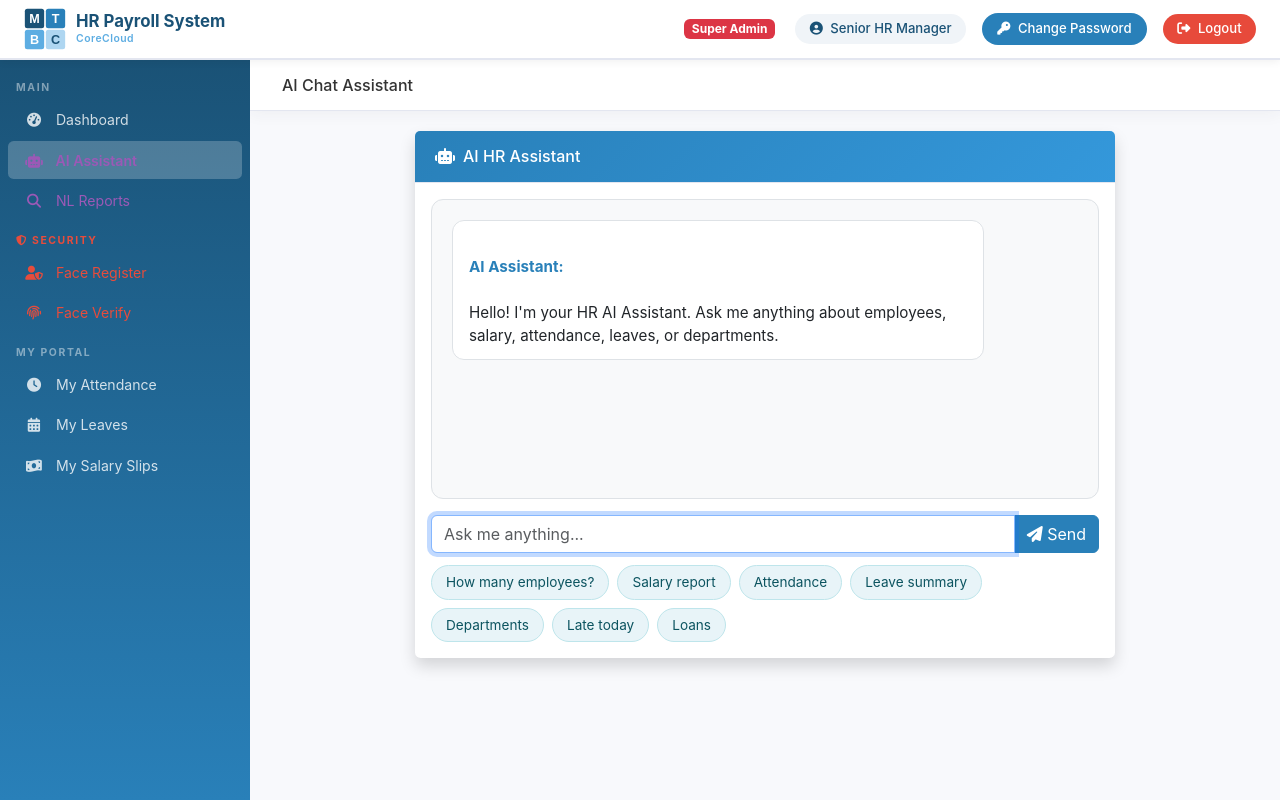
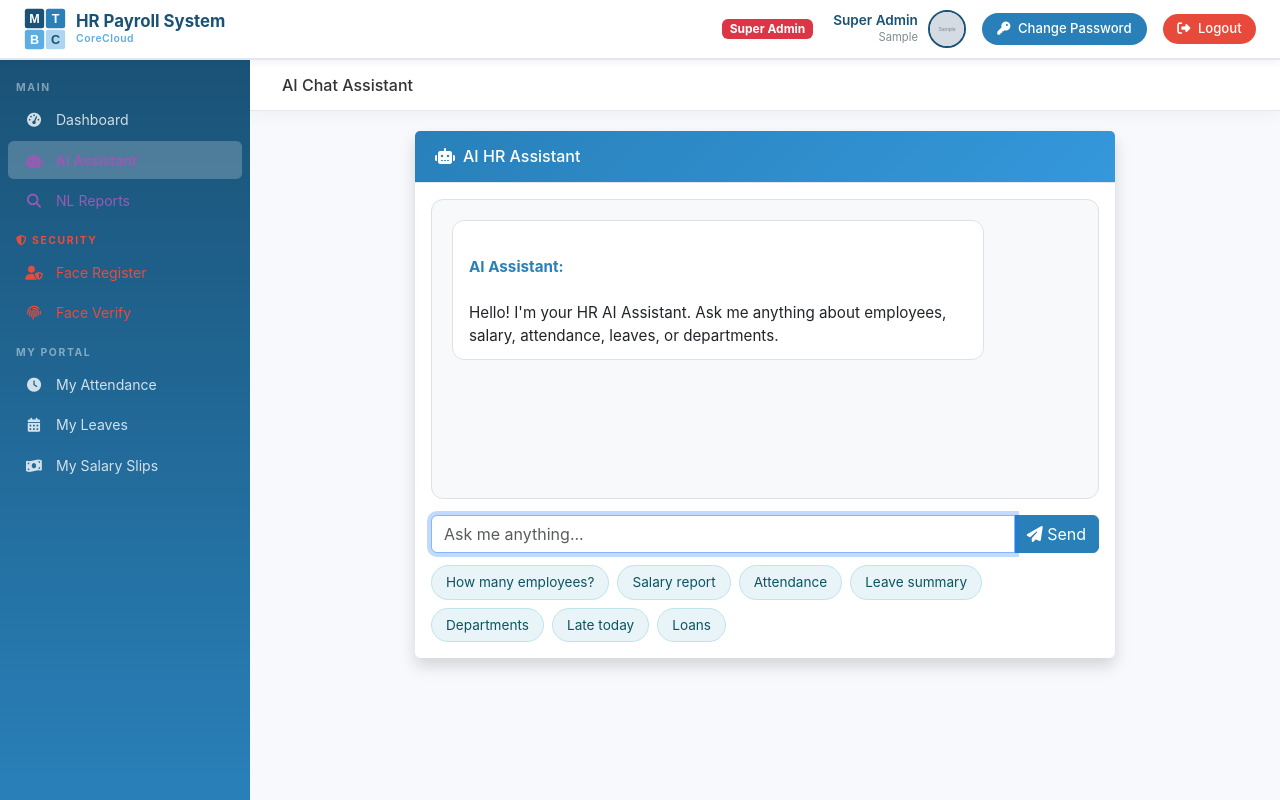
Before and after one commit to banday72/HR-PAYROLL-SYSTEM, a Django app: page /ai/chat/ in a window 1280 px wide. Run offline with Django 5.2, Linux system fonts and the light colour scheme; a user stored in the database is signed in; tables that the repository leaves empty hold one stand-in row (values such as "Sample post"); grey boxes marked "Sample" are stand-in pictures; parts of the project's set-up code (start-up, migrations or seed data) failed here and were passed over.

Commit message:
Add profile picture and designation to header

```diff
--- a/templates/base.html
+++ b/templates/base.html
@@ -67,7 +67,19 @@
         <div class="header-right">
             {% if user.is_authenticated %}
             {% if user.is_superuser %}<span class="badge bg-danger me-1">Super Admin</span>{% elif is_hr %}<span class="badge bg-success me-1">{% if user.employee.role == 'manager' %}Manager{% else %}HR{% endif %}</span>{% else %}<span class="badge bg-secondary me-1">Employee</span>{% endif %}
-            <span class="user-badge"><i class="fas fa-user-circle me-1"></i> {% if user.is_superuser %}Senior HR Manager{% else %}{{ user.get_full_name|default:user.username }}{% endif %}</span>
+            <div class="d-flex align-items-center" style="gap: 10px;">
+                <div class="text-end">
+                    <div style="font-size: 0.85rem; font-weight: 600; color: #1a5276; line-height: 1.2;">{% if user.is_superuser %}Super Admin{% else %}{{ user.get_full_name|default:user.username }}{% endif %}</div>
+                    <div style="font-size: 0.7rem; color: #7f8c8d;">{% if current_employee %}{{ current_employee.designation|default:current_employee.role|title }}{% elif user.is_superuser %}Administrator{% endif %}</div>
+                </div>
+                {% if current_employee.profile_picture %}
+                <img src="{{ current_employee.profile_picture.url }}" alt="Profile" style="width: 38px; height: 38px; border-radius: 50%; object-fit: cover; border: 2px solid #1a5276;">
+                {% else %}
+                <div style="width: 38px; height: 38px; border-radius: 50%; background: linear-gradient(135deg, #1a5276, #2980b9); display: flex; align-items: center; justify-content: center; color: white; font-weight: 700; font-size: 0.9rem; border: 2px solid #1a5276;">
+                    {% if user.is_superuser %}SA{% else %}{{ user.first_name|first|upper }}{{ user.last_name|first|upper }}{% endif %}
+                </div>
+                {% endif %}
+            </div>
             <a href="{% url 'change_password' %}" class="btn btn-sm" style="background:#2980b9;color:white;padding:0.35rem 0.9rem;border-radius:20px;font-size:0.82rem;text-decoration:none;font-weight:500;">
                 <i class="fas fa-key me-1"></i> Change Password
             </a>
```
